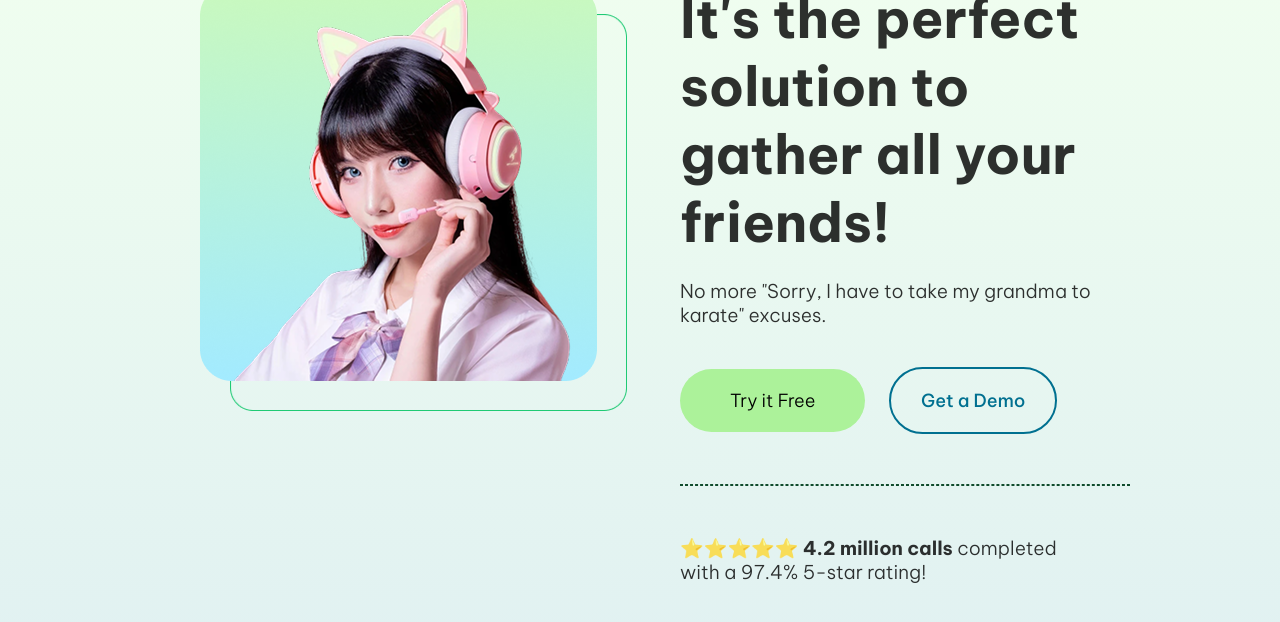
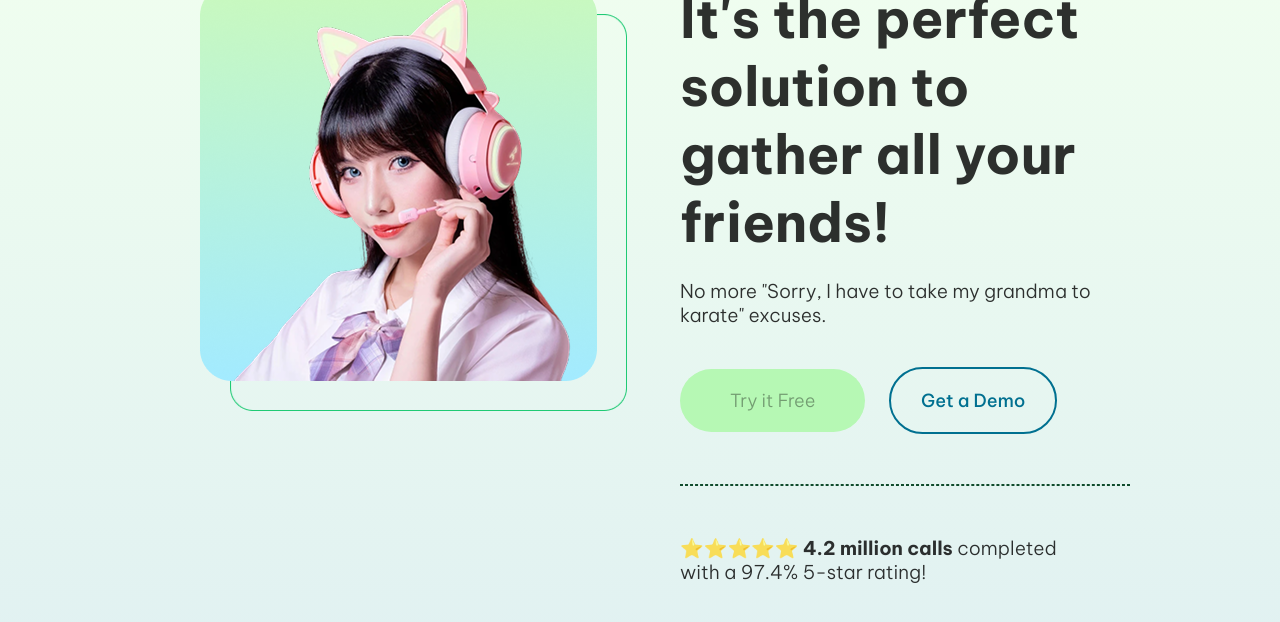
Before and after one commit to anabcoura/chill-cat, a plain HTML site: page index.html in a window 1280 px wide. In both pictures the pointer is over the button 772 px from the left and 3097 px from the top of the page. Shown: the part 2697-3319 px from the top of the page. Drawn offline with Linux system fonts and the light colour scheme.

Commit message:
adding hover css for buttons

```diff
--- a/src/style.css
+++ b/src/style.css
@@ -192,9 +192,23 @@ main .second-section {
     color: black;
 }
 
+.second-section .flex-child #free:hover {
+    font-size: 18px;
+    font-weight: 300;
+    padding: 20px 50px;
+    background-color: #b6f8b4;
+    cursor: pointer;
+    color: #0000005e;
+}
+
 .second-section .flex-child #demo {
     border: 2px solid #007090;
     color: #007090;
+}
+
+.second-section .flex-child #demo:hover {
+    border: 2px solid #01a2cf;
+    color: #01a2cf;
 }
 
 .second-section strong {
```
